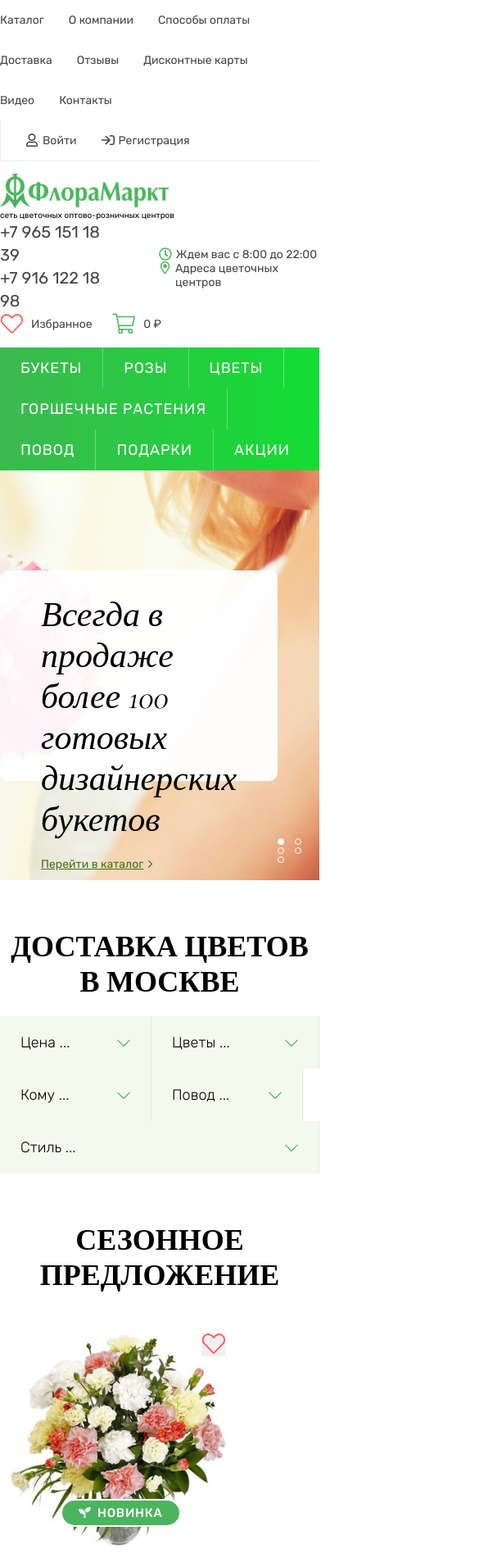
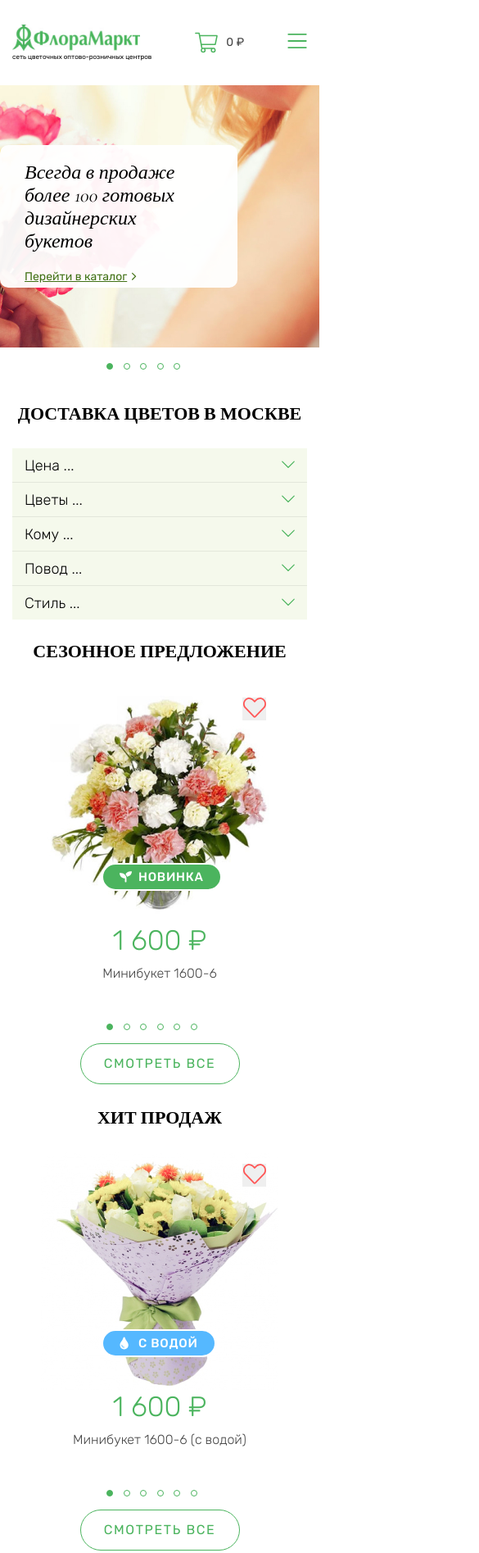
Before and after one commit to vburtelov/university-frontend-dev, a plain HTML site: page Lab5/index.html in a window 390 px wide. Shown: the top 1895 px of the page at 82% size, 585 px wide, since content can reach past the window. Drawn offline with nearby package versions, Linux system fonts and the light colour scheme.

Commit message:
mobile version done

```diff
--- a/Lab5/index.html
+++ b/Lab5/index.html
@@ -9,6 +9,7 @@
           rel="stylesheet">
     <title>ФлораМаркет 191-321 Буртелов В.М.</title>
     <link rel="stylesheet" href="./src/styles/style.css">
+    <link rel="stylesheet" href="./src/styles/mobile.css">
 </head>
 <header class="header">
     <section class="header__menu">
--- /dev/null
+++ b/Lab5/src/styles/mobile.scss
@@ -0,0 +1,204 @@
+@media (max-width: 768px) {
+
+  .h2 {
+    font-size: 2.2rem;
+  }
+
+  .header {
+    &__menu {
+      display: none;
+
+    }
+  }
+
+  .info {
+    margin: 15px;
+
+    &__contacts {
+      display: none;
+    }
+
+    &__favs-cart {
+      width: auto;
+    }
+  }
+
+  .link-favs {
+    display: none;
+  }
+
+  .categories {
+    display: none;
+  }
+
+  .burger {
+    background: none;
+    border: none;
+    display: inline-block;
+
+    &__svg {
+      height: 24px;
+      width: 24px;
+    }
+  }
+
+  .logo {
+    display: inline-block;
+
+    &__img {
+      max-width: 156px;
+    }
+
+    &__text {
+      font-size: 0.8rem;
+    }
+  }
+
+  .slider {
+    height: 320px;
+
+    &__box {
+      width: 290px;
+      height: 174px;
+      padding: 0 30px;
+    }
+
+    &__text {
+      max-width: 204px;
+      margin: 20px 0;
+      font-size: 2.4rem;
+      line-height: 28px;
+    }
+
+    &__dots {
+      display: none;
+    }
+
+    &__dots-mobile {
+      display: block;
+      margin-top: 15px;
+    }
+  }
+
+  .filters {
+    &__list {
+      padding: 0 15px;
+      flex-direction: column;
+    }
+  }
+
+  .filter {
+    flex-basis: auto;
+    border-right: none;
+    border-bottom: 1px solid rgba(68,68,68,0.1);
+
+    &:last-of-type {
+      border-bottom: none;
+    }
+
+    &__button {
+      padding: 10px 15px;
+      height: 41px;
+
+      &::after {
+        top: 15px;
+        right: 15px;
+      }
+    }
+
+    &__big {
+      flex-grow: 1;
+    }
+  }
+
+  .goods {
+    padding: 0 15px;
+    border-bottom: none;
+
+    &__heading {
+      margin-top: 18px;
+    }
+
+    &__dots {
+      display: block;
+    }
+  }
+
+  .products {
+    flex-direction: column;
+    justify-content: center;
+    margin-bottom: 0;
+  }
+
+  .product {
+    &:not(:first-of-type) {
+      display: none;
+    }
+
+    &__img-wrapper {
+      margin: 0 auto;
+    }
+  }
+
+  .all-category-products {
+    margin-top: 15px;
+    margin-bottom: 20px;
+  }
+
+  .flower-centers {
+    margin-bottom: 30px;
+  }
+
+  .reviews {
+    padding-top: 30px;
+
+    &__heading {
+      margin-bottom: 5px;
+    }
+
+    &__wrapper {
+      flex-direction: column;
+      align-items: center;
+      padding: 0 15px;
+    }
+  }
+
+  .review {
+    margin-top: 10px;
+    width: auto;
+
+    &:not(:first-of-type) {
+      display: none;
+    }
+  }
+
+  .partners {
+    &__item:not(.partners__mobile) {
+      display: none;
+    }
+  }
+
+  .footer {
+    padding: 0;
+    .width-1110 {
+      display: none;
+    }
+  }
+
+  .footer-mobile {
+    padding: 30px 15px;
+    display: block;
+
+    &__wrapper-list {
+      margin-bottom: 30px;
+      display: flex;
+      justify-content: space-between;
+    }
+
+    &__wrapper {
+      display: flex;
+      flex-direction: column;
+      align-items: center;
+    }
+  }
+}
```
Also changed, not shown: Lab5/src/styles/mobile.css (added), 1 other file.
